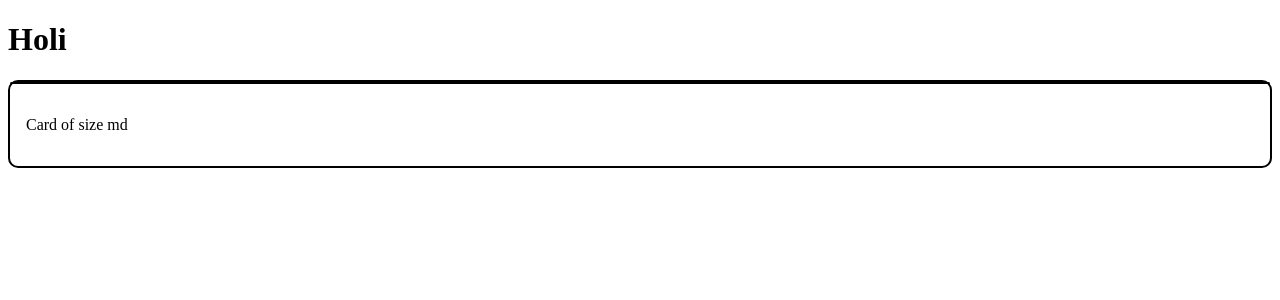
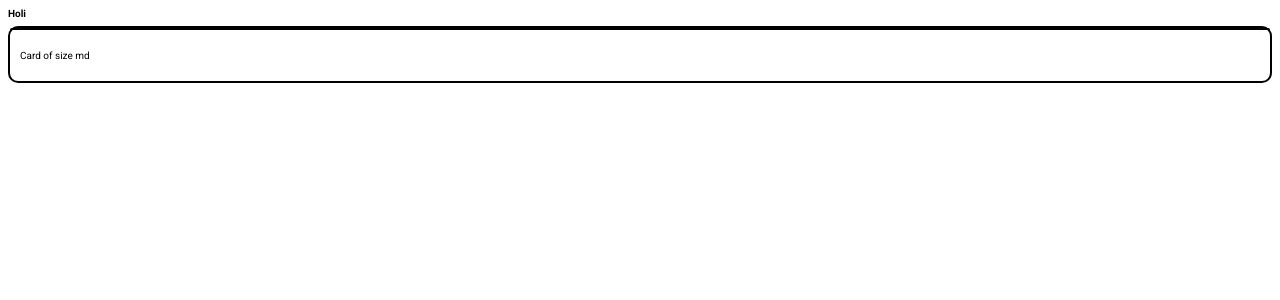
Before and after one commit to sebasvelasco353/home-dashboard, a React (Vite) app: page / in a window 1280 px wide. Shown: the top 300 px of the page. Built offline with nearby package versions, Linux system fonts and the light colour scheme.

Commit message:
feat(Card_Component): :construction: Added card header styles, and added QoL improvements
Separated teh card interface to a file, ctreated the card header and some other minor tweaks

```diff
--- a/src/common/Card.interface.ts
+++ b/src/common/Card.interface.ts
@@ -3,4 +3,5 @@ import React from "react";
 export interface CardProps extends React.PropsWithChildren {
   size?: "sm" | "md" | "lg";
   title?: string;
+  onClose?: () => void;
 }
--- a/src/components/Card.tsx
+++ b/src/components/Card.tsx
@@ -4,7 +4,9 @@ import { CardProps } from "@/common/Card.interface";
 export default function Card({ size = "md", title }: CardProps) {
   return (
     <div className={styles.container}>
-      <h2>{title}</h2>
+      <div className={styles.header}>
+        <h2>{title}</h2>
+      </div>
       <p>Card of size {size}</p>
     </div>
   );
--- /dev/null
+++ b/src/styles/base.scss
@@ -0,0 +1,32 @@
+@import url("https://fonts.googleapis.com/css2?family=Roboto:ital,wght@0,100..900;1,100..900&display=swap");
+
+:root {
+  // Colors
+  --purple: #b7b1f2;
+  --pink: #fdb7ea;
+  --lime: #ebe5c2;
+  --lime-brown: #504b38;
+
+  --green: #b1c29e;
+  --dark-green: #818c78;
+
+  --blue: #c6e7ff;
+  --dark-blue: #789dbc;
+  --gray-blue: #a6aebf;
+
+  --orange: #ffb38e;
+  --dark-orange: #de8f5f;
+
+  --red: #d37676;
+  --light-red: #ffd1d1;
+  --dark-red: #a87676;
+
+  // font
+  --font-size__title: 2rem;
+  --font-size__text: 1.6rem;
+}
+
+* {
+  font-size: 10px;
+  font-family: "Roboto", serif;
+}
--- a/src/styles/card.module.scss
+++ b/src/styles/card.module.scss
@@ -2,13 +2,16 @@
   border: 2px solid black;
   border-radius: 10px;
   h2 {
+    font-size: var(--font-size__title);
     margin: 0;
-    border-radius: 9px 9px 0 0;
-    padding: 0 0.5rem;
-    border-bottom: 2px solid black;
-    background-color: red;
   }
   p {
     padding: 1rem;
   }
+  .header {
+    border-radius: 9px 9px 0 0;
+    padding: 0 0.5rem;
+    border-bottom: 2px solid black;
+    background-color: var(--light-red);
+  }
 }
```
Also changed, not shown: src/main.tsx (+7 -6 lines), 2 other files (tests, documents, lock files or other folders).
